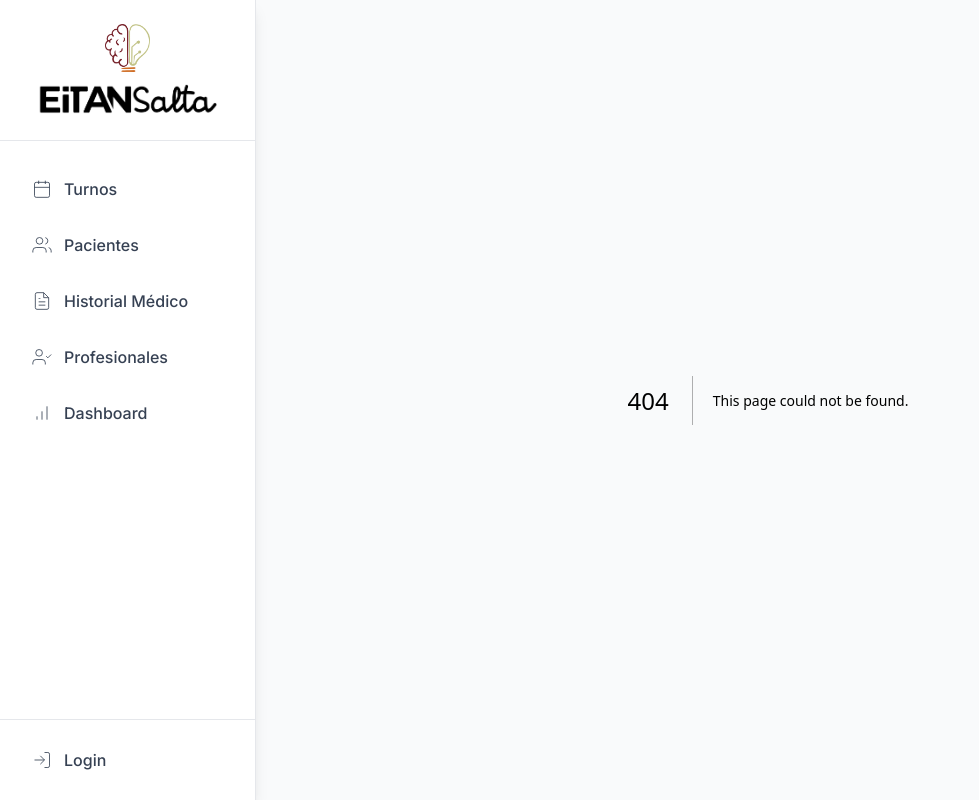
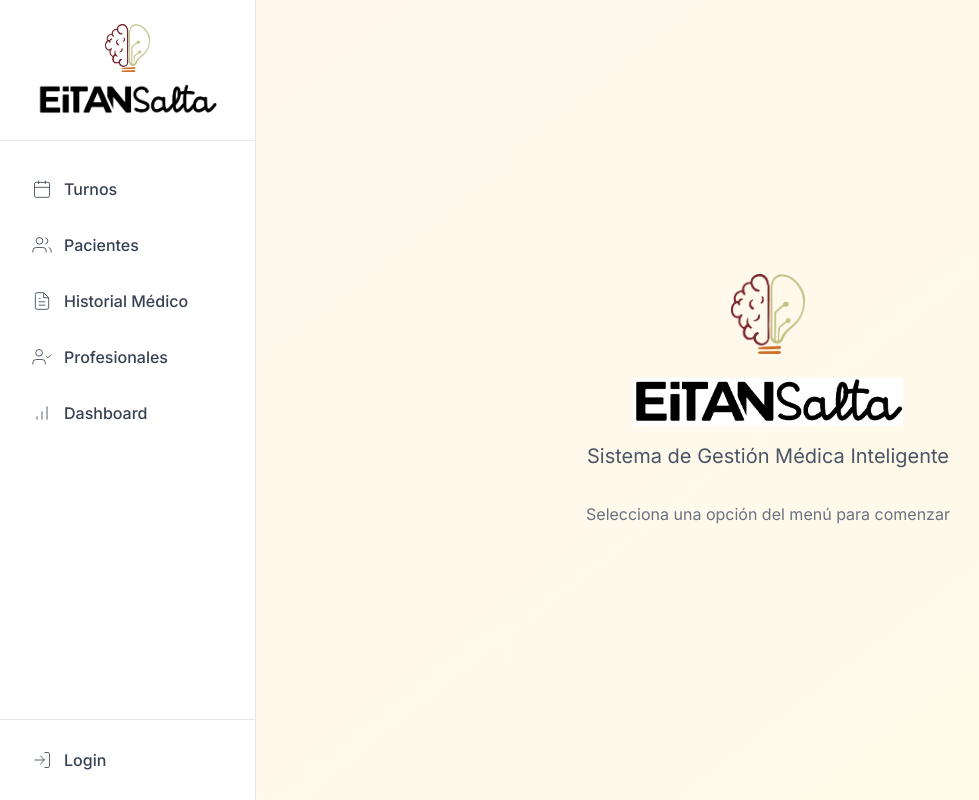
Before and after one commit to atrejo79/eitan, a Next.js app: page /mesa-entrada in a window 1280 px wide. Before the commit this address had no page. Shown: the whole page, without its empty margins (0-979 px from the left). Built offline with nearby package versions, Linux system fonts and the light colour scheme.

Commit message:
Create page.tsx

```diff
--- /dev/null
+++ b/app/mesa-entrada/page.tsx
@@ -0,0 +1,84 @@
+'use client';
+import Image from 'next/image';
+import { useState } from 'react';
+// Ya no necesitas importar Navbar aquÃ­
+
+export default function HomePage() {
+  const [activeSection, setActiveSection] = useState<string | null>(null);
+
+  const renderContent = () => {
+    switch(activeSection) {
+      case 'turnos':
+        return (
+          <div className="p-6">
+            <h2 className="text-2xl font-bold mb-4">Gestion de Turnos</h2>
+            <p className="text-gray-600">Aqui se mostrara el contenido de turnos...</p>
+          </div>
+        );
+      case 'pacientes':
+        return (
+          <div className="p-6">
+            <h2 className="text-2xl font-bold mb-4">Pacientes</h2>
+            <p className="text-gray-600">Aqui­ se mostrara el contenido de pacientes...</p>
+          </div>
+        );
+      case 'historial':
+        return (
+          <div className="p-6">
+            <h2 className="text-2xl font-bold mb-4">Historial MÃ©dico</h2>
+            <p className="text-gray-600">Aqui se mostrara el historial mÃ©dico...</p>
+          </div>
+        );
+      case 'profesionales':
+        return (
+          <div className="p-6">
+            <h2 className="text-2xl font-bold mb-4">Profesionales</h2>
+            <p className="text-gray-600">Aqui­ se mostrara el contenido de profesionales...</p>
+          </div>
+        );
+      case 'dashboard':
+        return (
+          <div className="p-6">
+            <h2 className="text-2xl font-bold mb-4">Dashboard</h2>
+            <p className="text-gray-600">Aqui­ se mostrara el dashboard...</p>
+          </div>
+        );
+      default:
+        return (
+
+          <div className="flex flex-col items-center justify-center w-full h-full min-h-screen bg-gradient-to-br from-orange-50 to-yellow-50">
+            <div className="mb-6">
+              <Image
+                src="/images/eitan-logo.png"
+                alt="EiTAN Logo"
+                width={80}
+                height={80}
+                className="mx-auto h-20 w-20 object-contain"
+                priority
+              />
+            </div>
+            <div className="mb-4">
+              <Image
+                src="/images/eitan-text.png"
+                alt="EiTAN Salta"
+                width={320}
+                height={48}
+                className="mx-auto h-12 w-auto object-contain"
+              />
+            </div>
+            <p className="text-xl text-gray-600 mb-8">
+              Sistema de Gestión Médica Inteligente
+            </p>
+            <p className="text-gray-500">Selecciona una opción del menú para comenzar</p>
+          </div>
+        );
+    }
+  };
+
+  return (
+    // Ya no necesitas el contenedor principal aquÃ­, porque lo tienes en SidebarLayout
+    <>
+      {renderContent()}
+    </>
+  );
+}
```
